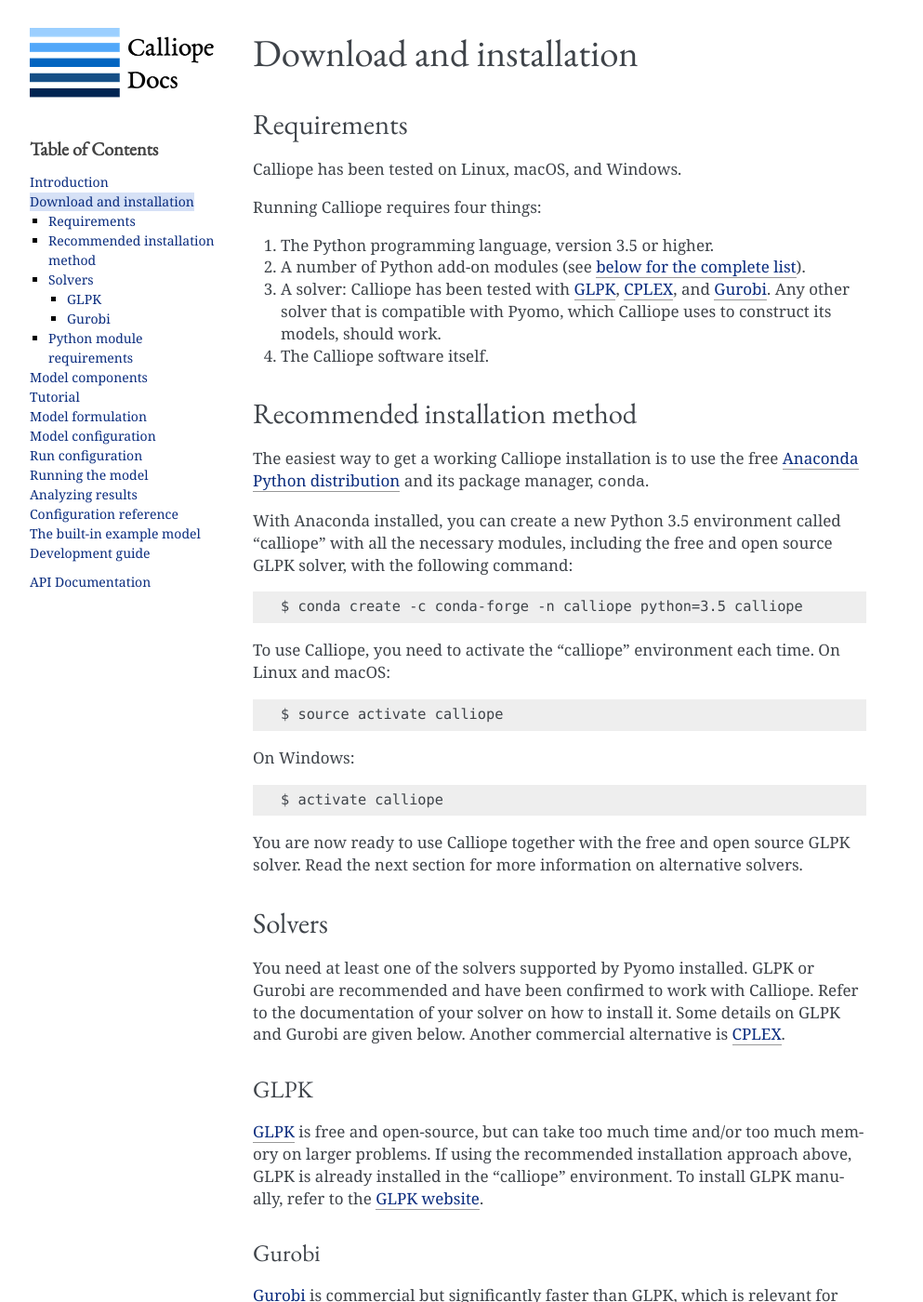
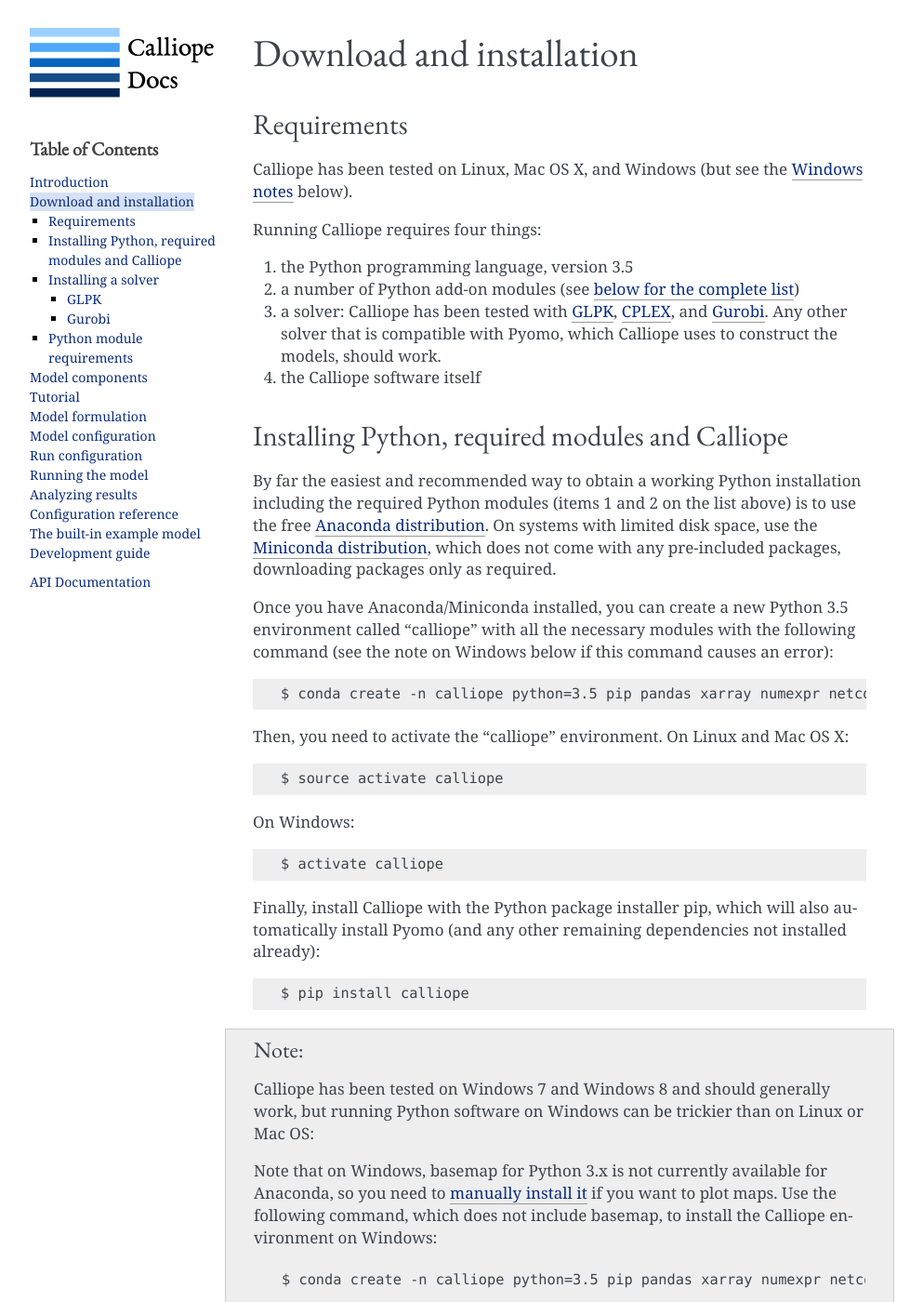
Before and after one commit to calliope-project/calliope, a Sphinx documentation site: the page built from doc/user/installation.rst, in a window 1280 px wide and 1400 px high. Shown: the whole window at 93% size, without its empty margins (148-1141 px from the left). Built offline with Sphinx 7.4.7, drawn with Linux system fonts in a browser that asks for light colours; pages that are not in the unit, such as notebooks, are missing from menus; some of the changed text lies outside the part shown.

Commit message:
Revert installation docs to pre-conda-forge state

```diff
--- a/doc/user/installation.rst
+++ b/doc/user/installation.rst
@@ -7,26 +7,26 @@
 Requirements
 ============
 
-Calliope has been tested on Linux, macOS, and Windows.
+Calliope has been tested on Linux, Mac OS X, and Windows (but see the :ref:`Windows notes <windows_install_note>` below).
 
 Running Calliope requires four things:
 
-1. The Python programming language, version 3.5 or higher.
-2. A number of Python add-on modules (see :ref:`below for the complete list <python_module_requirements>`).
-3. A solver: Calliope has been tested with `GLPK <https://www.gnu.org/software/glpk/>`_, `CPLEX <http://ibm.com/software/integration/optimization/cplex-optimization-studio/>`_, and `Gurobi <http://www.gurobi.com/>`_. Any other solver that is compatible with Pyomo, which Calliope uses to construct its models, should work.
-4. The Calliope software itself.
+1. the Python programming language, version 3.5
+2. a number of Python add-on modules (see :ref:`below for the complete list <python_module_requirements>`)
+3. a solver: Calliope has been tested with `GLPK <https://www.gnu.org/software/glpk/>`_, `CPLEX <http://ibm.com/software/integration/optimization/cplex-optimization-studio/>`_, and `Gurobi <http://www.gurobi.com/>`_. Any other solver that is compatible with Pyomo, which Calliope uses to construct the models, should work.
+4. the Calliope software itself
 
 
-Recommended installation method
-===============================
+Installing Python, required modules and Calliope
+================================================
 
-The easiest way to get a working Calliope installation is to use the free `Anaconda Python distribution <https://store.continuum.io/cshop/anaconda/>`_ and its package manager, ``conda``.
+By far the easiest and recommended way to obtain a working Python installation including the required Python modules (items 1 and 2 on the list above) is to use the free `Anaconda distribution <https://store.continuum.io/cshop/anaconda/>`_. On systems with limited disk space, use the `Miniconda distribution <http://conda.pydata.org/miniconda.html>`_, which does not come with any pre-included packages, downloading packages only as required.
 
-With Anaconda installed, you can create a new Python 3.5 environment called "calliope" with all the necessary modules, including the free and open source GLPK solver, with the following command::
+Once you have Anaconda/Miniconda installed, you can create a new Python 3.5 environment called "calliope" with all the necessary modules with the following command (see the note on Windows below if this command causes an error)::
 
-   $ conda create -c conda-forge -n calliope python=3.5 calliope
+   $ conda create -n calliope python=3.5 pip pandas xarray numexpr netcdf4 pyyaml matplotlib networkx basemap seaborn jupyter notebook --yes
 
-To use Calliope, you need to activate the "calliope" environment each time. On Linux and macOS::
+Then, you need to activate the "calliope" environment. On Linux and Mac OS X::
 
    $ source activate calliope
 
@@ -34,33 +34,56 @@
 
    $ activate calliope
 
-You are now ready to use Calliope together with the free and open source GLPK solver. Read the next section for more information on alternative solvers.
+Finally, install Calliope with the Python package installer pip, which will also automatically install Pyomo (and any other remaining dependencies not installed already)::
 
-Solvers
-=======
+   $ pip install calliope
+
+.. _windows_install_note:
+
+.. Note::
+
+   Calliope has been tested on Windows 7 and Windows 8 and should generally work, but running Python software on Windows can be trickier than on Linux or Mac OS:
+
+   Note that on Windows, basemap for Python 3.x is not currently available for Anaconda, so you need to `manually install it <http://matplotlib.org/basemap/users/installing.html>`_ if you want to plot maps. Use the following command, which does not include basemap, to install the Calliope environment on Windows::
+
+      $ conda create -n calliope python=3.5 pip pandas xarray numexpr netcdf4 pyyaml matplotlib networkx seaborn jupyter notebook --yes
+
+
+Installing a solver
+===================
 
 You need at least one of the solvers supported by Pyomo installed. GLPK or Gurobi are recommended and have been confirmed to work with Calliope. Refer to the documentation of your solver on how to install it. Some details on GLPK and Gurobi are given below. Another commercial alternative is `CPLEX <http://ibm.com/software/integration/optimization/cplex-optimization-studio/>`_.
 
 GLPK
 ----
 
-`GLPK <https://www.gnu.org/software/glpk/>`_ is free and open-source, but can take too much time and/or too much memory on larger problems. If using the recommended installation approach  above, GLPK is already installed in the "calliope" environment. To install GLPK manually, refer to the `GLPK website <https://www.gnu.org/software/glpk/>`_.
+`GLPK <https://www.gnu.org/software/glpk/>`_ is free and open-source, but can take too much time and/or too much memory on larger problems.
+
+If using Anaconda, GLPK can be easily installed into the "calliope" environment (make sure the environment has been activated as shown above)::
+
+   $ conda install -c cachemeorg glpk=4.47
+
+More recent versions of GLPK cause problems with Pyomo and should not be used for now. To install GLPK manually, refer to the `GLPK website <https://www.gnu.org/software/glpk/>`_.
 
 Gurobi
 ------
 
-`Gurobi <http://www.gurobi.com/>`_ is commercial but significantly faster than GLPK, which is relevant for larger problems. It needs a license to work, which can be obtained for free for academic use by creating an account on gurobi.com.
+`Gurobi <http://www.gurobi.com/>`_ is commercial but significantly faster than GLPK, which is relevant for larger problems. It needs a license to work, which can be obtained for free for academic use by making an account on gurobi.com.
 
-Like Calliope itself, Gurobi can also be installed via conda::
+On Windows and Linux, Gurobi can be installed via conda::
 
     $ conda install -c gurobi gurobi
 
-After installing, log on to the `Gurobi website <http://www.gurobi.com/>`_ and obtain a (free academic or paid commercial) license, then activate it on your system via the instructions given online (using the ``grbgetkey`` command).
+On Mac OS X, it has to be downloaded manually from the `Gurobi website <http://www.gurobi.com/>`_.
+
+After installing, log on to gurobi.com and obtain a (free or paid) license, then activate it on your system via the instructions given online (using the ``grbgetkey`` command).
 
 .. _python_module_requirements:
 
 Python module requirements
 ==========================
+
+If you prefer not to use Anaconda and manually manage your Python setup, these are the modules you need to install.
 
 The following Python modules and their dependencies are required:
 
```
